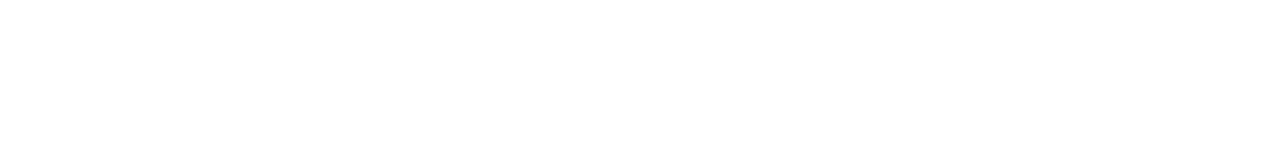
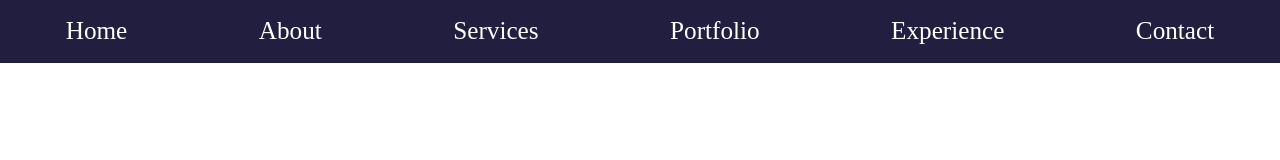
Before and after one commit to Limuthu/Portfolio-Website, a plain HTML site: page index.html in a window 1280 px wide. Drawn offline with Linux system fonts and the light colour scheme; a web font is replaced by a local one.

Commit message:
Made The Nav

```diff
--- a/Styles/_globals.scss
+++ b/Styles/_globals.scss
@@ -0,0 +1,30 @@
+
+*,
+*::before,
+*::after {
+    margin: 0;
+    padding: 0;
+    box-sizing: border-box;
+    text-decoration: none;
+    list-style: none;
+}
+
+html {
+    font-size: 100%;
+}
+
+body {
+    font-family: 'Montserrat', sans-serif;
+    line-height: 1.3;
+    color: #fff;
+    width: 100%;
+}
+
+.website {
+    background-image: url(/images/sitebg.jpg);
+}
+
+img,
+svg {
+    width: 100%;
+}
--- a/Styles/_header.scss
+++ b/Styles/_header.scss
@@ -0,0 +1,30 @@
+.header {
+    width: 100%;
+
+    &__links {
+        height: 100%;
+        width: 100%;
+        padding-top: 15px;
+        padding-bottom: 15px;
+        display: flex;
+        align-items: center;
+        justify-content: space-around;
+
+        li a {
+            font-family: 'The Historia Demo';
+            font-size: 1.575rem;
+            color: #fff;
+
+            &:hover {
+                background: linear-gradient(to right, #FF589B, #FFA463);
+                background-clip: text;
+                -webkit-background-clip: text;
+                -webkit-text-fill-color: transparent;
+            }
+        }
+    }
+}
+
+@media (max-width: 581px) {
+
+}
--- a/Styles/_variables.scss
+++ b/Styles/_variables.scss
@@ -0,0 +1,6 @@
+.color {
+    background: linear-gradient(to right, #FF589B, #FFA463);
+    background-clip: text;
+    -webkit-background-clip: text;
+    -webkit-text-fill-color: transparent;
+}
--- a/Styles/styles.scss
+++ b/Styles/styles.scss
@@ -0,0 +1,9 @@
+@import 'globals';
+@import 'variables';
+
+@import 'header';
+@import 'home';
+@import 'about';
+@import 'services';
+@import 'portfolio';
+@import 'contact';
--- a/index.html
+++ b/index.html
@@ -0,0 +1,26 @@
+<!DOCTYPE html>
+<html lang="en">
+<head>
+    <meta charset="UTF-8">
+    <meta name="viewport" content="width=device-width, initial-scale=1">
+    <link rel="stylesheet" href="./Styles/styles.css">
+    <link href="https://fonts.googleapis.com/css2?family=Montserrat&display=swap" rel="stylesheet">
+    <link href="//db.onlinewebfonts.com/c/0923ee644c97a87d70269aa80a6f1e79?family=The+Historia+Demo" rel="stylesheet" type="text/css"/>
+    <title>Rosie Ellis</title>
+</head>
+<body>
+    <div class="website">
+        <section class="header">
+            <ul class="header__links">
+                <li><a href="#">Home</a></li>
+                <li><a href="#">About</a></li>
+                <li><a href="#">Services</a></li>
+                <li><a href="#">Portfolio</a></li>
+                <li><a href="#">Experience</a></li>
+                <li><a href="#">Contact</a></li>
+            </ul>
+        </section>
+
+    </div>
+</body>
+</html>
```
Also changed, not shown: Styles/styles.css, 1 other file.
